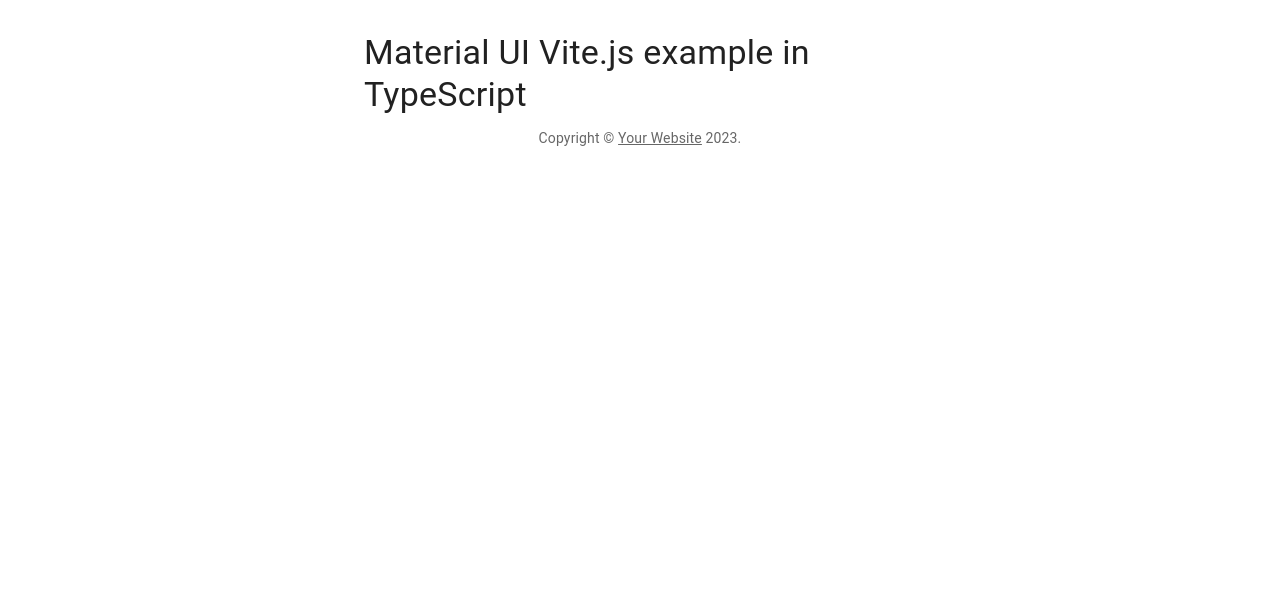
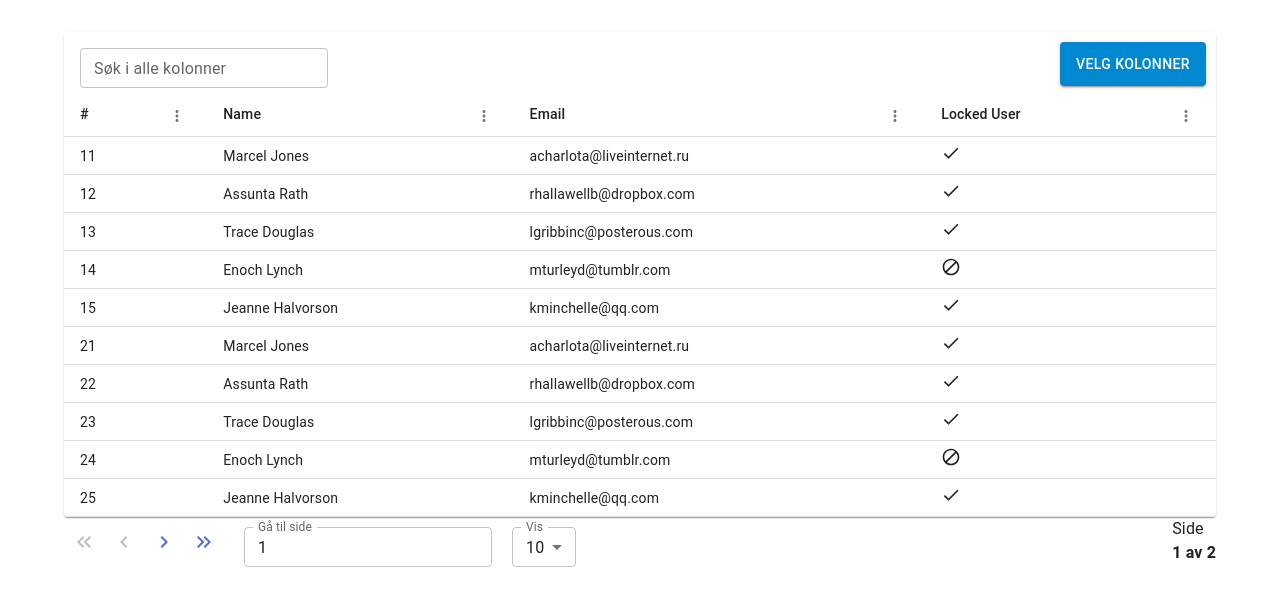
Before and after one commit to OleTjernstad/tjernstad-utvikling-table, a React (Vite) app in the folder apps/example/: page / in a window 1280 px wide. Shown: the top 606 px of the page. Built offline with nearby package versions, Linux system fonts and the light colour scheme.

Commit message:
setup testing / example use of table component

```diff
--- a/apps/example/package.json
+++ b/apps/example/package.json
@@ -15,7 +15,8 @@
     "@mui/material": "^5.11.11",
     "@tanstack/react-table": "^8.7.9",
     "react": "^18.2.0",
-    "react-dom": "^18.2.0"
+    "react-dom": "^18.2.0",
+    "table": "workspace:*"
   },
   "devDependencies": {
     "@types/react": "^18.0.27",
--- a/apps/example/src/App.tsx
+++ b/apps/example/src/App.tsx
@@ -1,30 +1,86 @@
-import * as React from "react";
+import { ColumnDef, TableState } from "@tanstack/react-table";
+import React, { useMemo, useState } from "react";
+import { TableRootStyle, TuTable } from "table";
 
+import BlockIcon from "@mui/icons-material/Block";
 import Box from "@mui/material/Box";
+import CheckIcon from "@mui/icons-material/Check";
 import Container from "@mui/material/Container";
-import Link from "@mui/material/Link";
-import Typography from "@mui/material/Typography";
+import { TableKey } from "./contracts/keys";
+import { useTableState } from "./hooks/useTableState";
+import users from "./data.json";
 
-function Copyright() {
-  return (
-    <Typography variant="body2" color="text.secondary" align="center">
-      {"Copyright © "}
-      <Link color="inherit" href="https://mui.com/">
-        Your Website
-      </Link>{" "}
-      {new Date().getFullYear()}.
-    </Typography>
-  );
-}
+const StatusCell = ({ isLocked }: { isLocked: boolean }) => {
+  if (isLocked) {
+    return <BlockIcon fontSize="small" />;
+  }
+
+  return <CheckIcon fontSize="small" />;
+};
+
+type Columns = {
+  id: number;
+  name: string;
+  email: string;
+  isLocked: string;
+};
 
 export default function App() {
+  const [isLoading, setIsLoading] = useState<boolean>(false);
+
+  const data = useMemo((): Columns[] => {
+    return users.map((user) => {
+      return {
+        ...user,
+        isLocked: user.isLocked ? "Låst" : "",
+      };
+    });
+  }, [users]);
+
+  const columns: ColumnDef<Columns>[] = useMemo(
+    () => [
+      {
+        header: "#",
+        accessorKey: "id",
+        enableGrouping: false,
+      },
+      {
+        header: "Name",
+        accessorKey: "name",
+        enableGrouping: false,
+      },
+      {
+        header: "Email",
+        accessorKey: "email",
+        enableGrouping: false,
+      },
+      {
+        header: "Locked User",
+        accessorKey: "isLocked",
+        enableGrouping: false,
+        cell: ({ cell }) => <StatusCell isLocked={cell.getValue<boolean>()} />,
+      },
+    ],
+    []
+  );
+
+  const [tableState, setTableState] = useTableState<TableState>(TableKey.user, {
+    columnVisibility: {},
+    expanded: {},
+    pagination: { pageIndex: 0, pageSize: 10 },
+  } as TableState);
+
   return (
-    <Container maxWidth="sm">
+    <Container maxWidth="lg">
       <Box sx={{ my: 4 }}>
-        <Typography variant="h4" component="h1" gutterBottom>
-          Material UI Vite.js example in TypeScript
-        </Typography>
-        <Copyright />
+        <TuTable<Columns>
+          columns={columns}
+          data={data}
+          isLoading={isLoading}
+          setTableState={setTableState}
+          tableContainerStyle={(theme) => TableRootStyle({ theme })}
+          tableState={tableState}
+        />
       </Box>
     </Container>
   );
--- /dev/null
+++ b/apps/example/src/api/useUserSetting.tsx
@@ -0,0 +1,41 @@
+import { StorageKeys, TableKey } from "../contracts/keys";
+
+import { UserSetting } from "../contracts/user";
+
+export function useUserSetting(key: TableKey) {
+  const json = localStorage.getItem(StorageKeys.userSettings);
+
+  console.log({ json });
+  if (json !== undefined && json !== null && json !== "undefined") {
+    const data = json
+      ? (JSON.parse(json ?? "{}") as unknown as UserSetting[])
+      : null;
+
+    return data?.find((d) => d.key === `${d.userId}-${key}`);
+  }
+  return undefined;
+}
+
+export function useUpdateUserSetting() {
+  async function updateUserSetting({
+    key,
+    value,
+  }: {
+    key: string;
+    value: string;
+  }) {
+    const json = localStorage.getItem(StorageKeys.userSettings);
+    const settings = json
+      ? (JSON.parse(json) as unknown as UserSetting[])
+      : null;
+    localStorage.setItem(
+      StorageKeys.userSettings,
+      JSON.stringify(
+        settings?.map((d) => (d.key === `${d.userId}-${key}` ? value : d))
+      )
+    );
+    return value;
+  }
+
+  return { updateUserSetting };
+}
--- /dev/null
+++ b/apps/example/src/contracts/keys.ts
@@ -0,0 +1,7 @@
+export enum StorageKeys {
+  userSettings = "@tu:user:settings",
+}
+
+export enum TableKey {
+  user = "@tu:table:user",
+}
--- /dev/null
+++ b/apps/example/src/contracts/user.ts
@@ -0,0 +1,5 @@
+export type UserSetting = {
+  key: string;
+  value: string;
+  userId: number;
+};
--- /dev/null
+++ b/apps/example/src/data.json
@@ -0,0 +1,107 @@
+[
+  {
+    "id": 11,
+    "name": "Marcel Jones",
+    "email": "acharlota@liveinternet.ru",
+    "phone": "253 10 344",
+    "isLocked": false
+  },
+  {
+    "id": 12,
+    "name": "Assunta Rath",
+    "email": "rhallawellb@dropbox.com",
+    "phone": "962 42 649",
+    "isLocked": false
+  },
+  {
+    "id": 13,
+    "name": "Trace Douglas",
+    "email": "lgribbinc@posterous.com",
+    "phone": "609 37 368",
+    "isLocked": false
+  },
+  {
+    "id": 14,
+    "name": "Enoch Lynch",
+    "email": "mturleyd@tumblr.com",
+    "phone": "912 10 118",
+    "isLocked": true
+  },
+  {
+    "id": 15,
+    "name": "Jeanne Halvorson",
+    "email": "kminchelle@qq.com",
+    "phone": "581 08 855",
+    "isLocked": false
+  },
+  {
+    "id": 21,
+    "name": "Marcel Jones",
+    "email": "acharlota@liveinternet.ru",
+    "phone": "253 10 344",
+    "isLocked": false
+  },
+  {
+    "id": 22,
+    "name": "Assunta Rath",
+    "email": "rhallawellb@dropbox.com",
+    "phone": "962 42 649",
+    "isLocked": false
+  },
+  {
+    "id": 23,
+    "name": "Trace Douglas",
+    "email": "lgribbinc@posterous.com",
+    "phone": "609 37 368",
+    "isLocked": false
+  },
+  {
+    "id": 24,
+    "name": "Enoch Lynch",
+    "email": "mturleyd@tumblr.com",
+    "phone": "912 10 118",
+    "isLocked": true
+  },
+  {
+    "id": 25,
+    "name": "Jeanne Halvorson",
+    "email": "kminchelle@qq.com",
+    "phone": "581 08 855",
+    "isLocked": false
+  },
+  {
+    "id": 31,
+    "name": "Marcel Jones",
+    "email": "acharlota@liveinternet.ru",
+    "phone": "253 10 344",
+    "isLocked": false
+  },
+  {
+    "id": 32,
+    "name": "Assunta Rath",
+    "email": "rhallawellb@dropbox.com",
+    "phone": "962 42 649",
+    "isLocked": false
+  },
+  {
+    "id": 33,
+    "name": "Trace Douglas",
+    "email": "lgribbinc@posterous.com",
+    "phone": "609 37 368",
+    "isLocked": false
+  },
+  {
+    "id": 34,
+    "name": "Enoch Lynch",
+    "email": "mturleyd@tumblr.com",
+    "phone": "912 10 118",
+    "isLocked": true
+  },
+  {
+    "id": 35,
+    "name": "Jeanne Halvorson",
+    "email": "kminchelle@qq.com",
+    "phone": "581 08 855",
+    "isLocked": false
+  }
+]
--- /dev/null
+++ b/apps/example/src/hooks/useDebounce.tsx
@@ -0,0 +1,22 @@
+import { useEffect, useState } from 'react';
+
+export function useDebounce<T>(value: T, delay: number): T {
+    // State and setters for debounced value
+    const [debouncedValue, setDebouncedValue] = useState<T>(value);
+    useEffect(
+        () => {
+            // Update debounced value after delay
+            const handler = setTimeout(() => {
+                setDebouncedValue(value);
+            }, delay);
+            // Cancel the timeout if value changes (also on delay change or unmount)
+            // This is how we prevent debounced value from updating if value is changed ...
+            // .. within the delay period. Timeout gets cleared and restarted.
+            return () => {
+                clearTimeout(handler);
+            };
+        },
+        [value, delay] // Only re-call effect if value or delay changes
+    );
+    return debouncedValue;
+}
--- /dev/null
+++ b/apps/example/src/hooks/useTableState.tsx
@@ -0,0 +1,63 @@
+// credits to https://usehooks.com/useLocalStorage/
+
+import { useEffect, useState } from "react";
+import { useUpdateUserSetting, useUserSetting } from "../api/useUserSetting";
+
+import { TableKey } from "../contracts/keys";
+import { useDebounce } from "./useDebounce";
+
+export function useTableState<T>(key: TableKey, initialValue: T) {
+  const userSettingData = useUserSetting(key);
+
+  // State to store our value
+  // Pass initial state function to useState so logic is only executed once
+  const [storedValue, setStoredValue] = useState<T>(() => {
+    try {
+      // Parse stored json or if none return initialValue
+
+      return userSettingData
+        ? (JSON.parse(userSettingData.value) as T)
+        : initialValue;
+    } catch (error) {
+      // If error also return initialValue
+      console.log(error);
+      return initialValue;
+    }
+  });
+
+  // Return a wrapped version of useState's setter function that ...
+  // ... persists the new value to localStorage.
+  const setValue = (value: T | ((val: T) => T)) => {
+    try {
+      // Allow value to be a function so we have same API as useState
+      const valueToStore =
+        value instanceof Function ? value(storedValue) : value;
+      // Save state
+      setStoredValue(valueToStore);
+    } catch (error) {
+      // A more advanced implementation would handle the error case
+      console.log(error);
+    }
+  };
+
+  const settingMutation = useUpdateUserSetting();
+
+  /**Save table settings to localStorage */
+  const debouncedState = useDebounce<T>(storedValue, 1500);
+
+  function saveSetting(val: T) {
+    settingMutation.updateUserSetting({
+      key,
+      value: JSON.stringify(val),
+    });
+  }
+
+  useEffect(() => {
+    const val = debouncedState;
+
+    saveSetting(val);
+    // eslint-disable-next-line react-hooks/exhaustive-deps
+  }, [debouncedState, key]);
+
+  return [storedValue, setValue] as const;
+}
```
Also changed, not shown: 1 other file (tests, documents, lock files or other folders).
